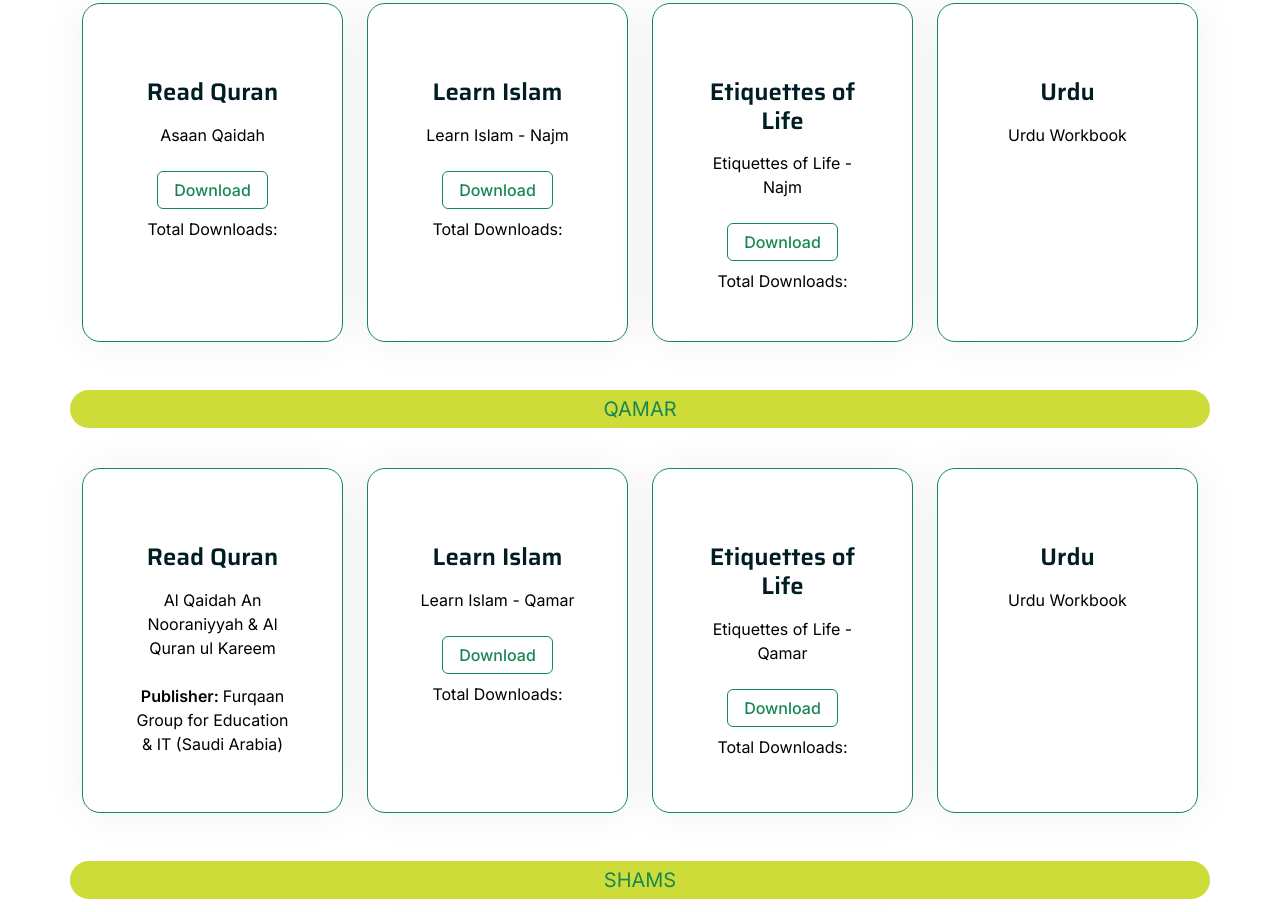
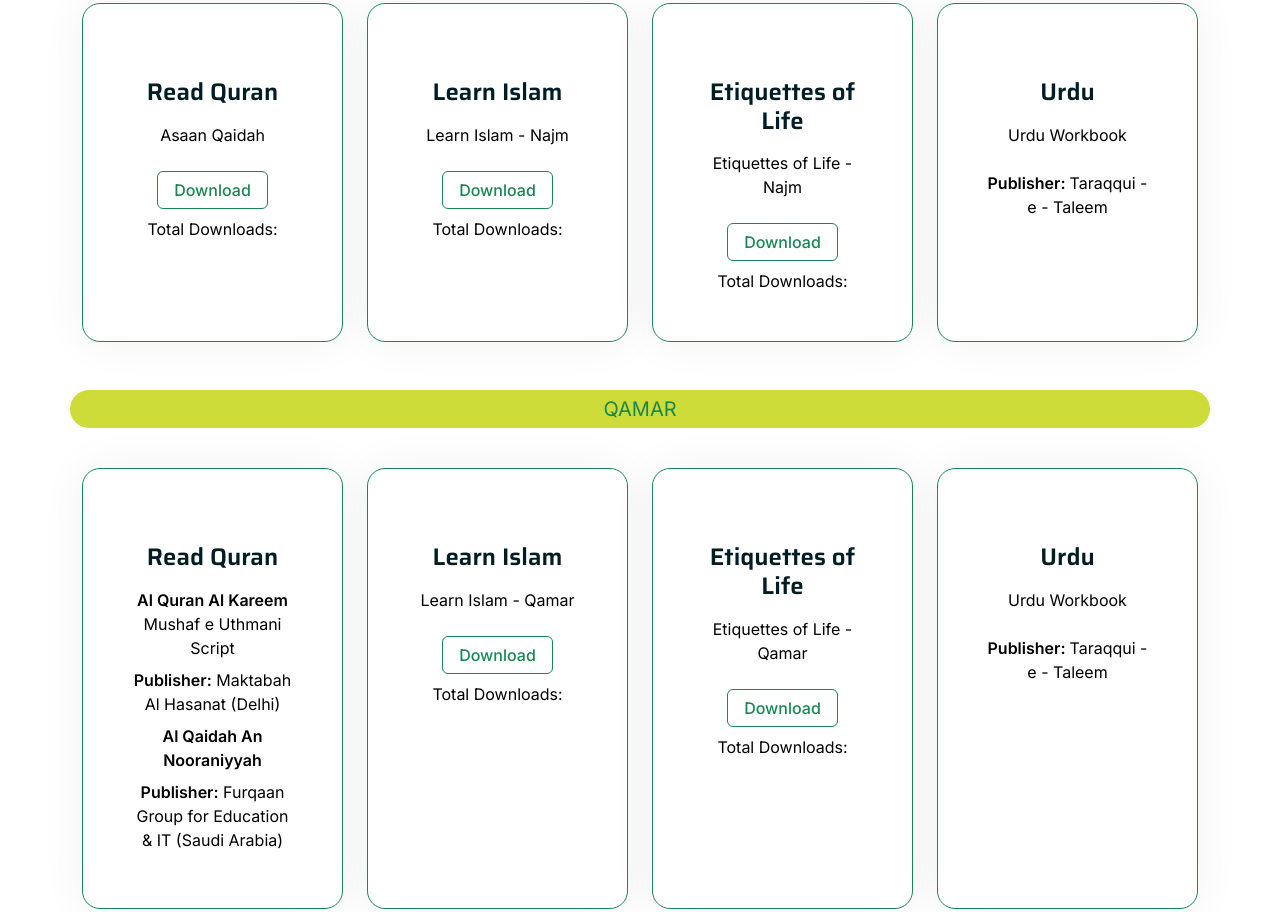
Before and after one commit to hashmi7917/ircarabicwebsite2, a plain HTML site: page index.html in a window 1280 px wide. Shown: the part 7894-8806 px from the top of the page. Drawn offline with nearby package versions, Linux system fonts and the light colour scheme.

Commit message:
new changes final-beta

```diff
--- a/index.html
+++ b/index.html
@@ -1395,6 +1395,9 @@
               <h4 class="mb-3">Urdu</h4>
               <p class="mb-4">Urdu Workbook</p>
               <!-- <a class="btn btn-outline-success px-3" href=""> Download </a> -->
+              <p class="mb-2">
+                <span class="fw-bold"> Publisher: </span>Taraqqui - e - Taleem
+              </p>
             </div>
           </div>
         </div>
@@ -1418,9 +1421,18 @@
             <div class="service-item bg-white text-center h-100 p-4 p-xl-5">
               <img class="img-fluid mb-4" src="img/icon-1.png" alt="" />
               <h4 class="mb-3">Read Quran</h4>
-              <p class="mb-4">Al Qaidah An Nooraniyyah & Al Quran ul Kareem</p>
               <p class="mb-2">
-                <span class="fw-bold"> Publisher: </span>Furqaan Group for
+                <span class="fw-bold">Al Quran Al Kareem</span> Mushaf e Uthmani
+                Script
+              </p>
+              <p class="mb-2">
+                <span class="fw-bold"> Publisher:</span> Maktabah Al Hasanat
+                (Delhi)
+              </p>
+
+              <p class="mb-2 fw-bold">Al Qaidah An Nooraniyyah</p>
+              <p class="mb-2">
+                <span class="fw-bold"> Publisher:</span> Furqaan Group for
                 Education & IT (Saudi Arabia)
               </p>
               <!-- <a
@@ -1502,7 +1514,9 @@
               <img class="img-fluid mb-4" src="img/icon-3.png" alt="" />
               <h4 class="mb-3">Urdu</h4>
               <p class="mb-4">Urdu Workbook</p>
-
+              <p class="mb-2">
+                <span class="fw-bold"> Publisher: </span>Taraqqui - e - Taleem
+              </p>
               <!-- <a class="btn btn-outline-success px-3" href=""> Download </a> -->
             </div>
           </div>
@@ -1527,9 +1541,18 @@
             <div class="service-item bg-white text-center h-100 p-4 p-xl-5">
               <img class="img-fluid mb-4" src="img/icon-1.png" alt="" />
               <h4 class="mb-3">Read Quran</h4>
-              <p class="mb-4">Al Qaidah An Nooraniyyah & Al Quran ul Kareem</p>
               <p class="mb-2">
-                <span class="fw-bold"> Publisher: </span>Furqaan Group for
+                <span class="fw-bold">Al Quran Al Kareem</span> Mushaf e Uthmani
+                Script
+              </p>
+              <p class="mb-2">
+                <span class="fw-bold"> Publisher:</span> Maktabah Al Hasanat
+                (Delhi)
+              </p>
+
+              <p class="mb-2 fw-bold">Al Qaidah An Nooraniyyah</p>
+              <p class="mb-2">
+                <span class="fw-bold"> Publisher:</span> Furqaan Group for
                 Education & IT (Saudi Arabia)
               </p>
               <!-- <a
```
